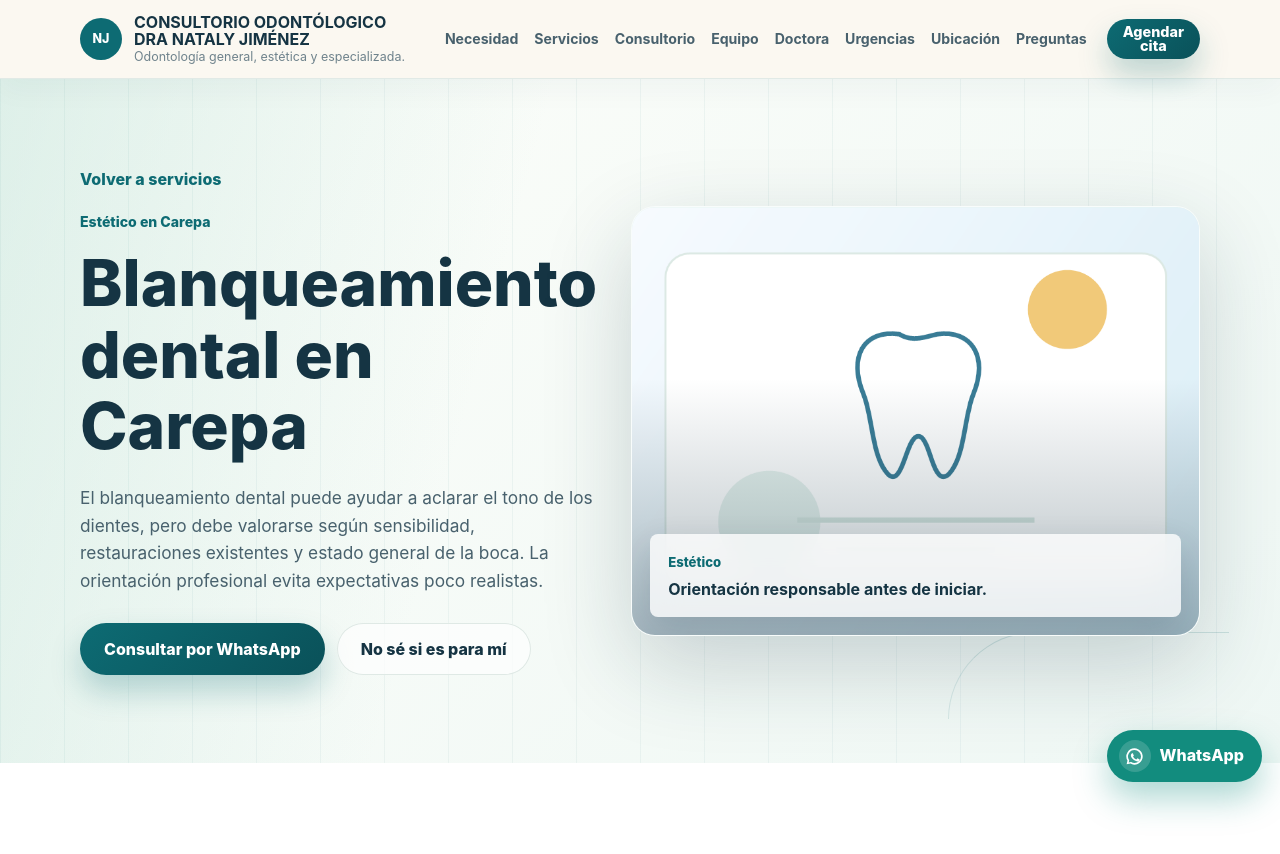
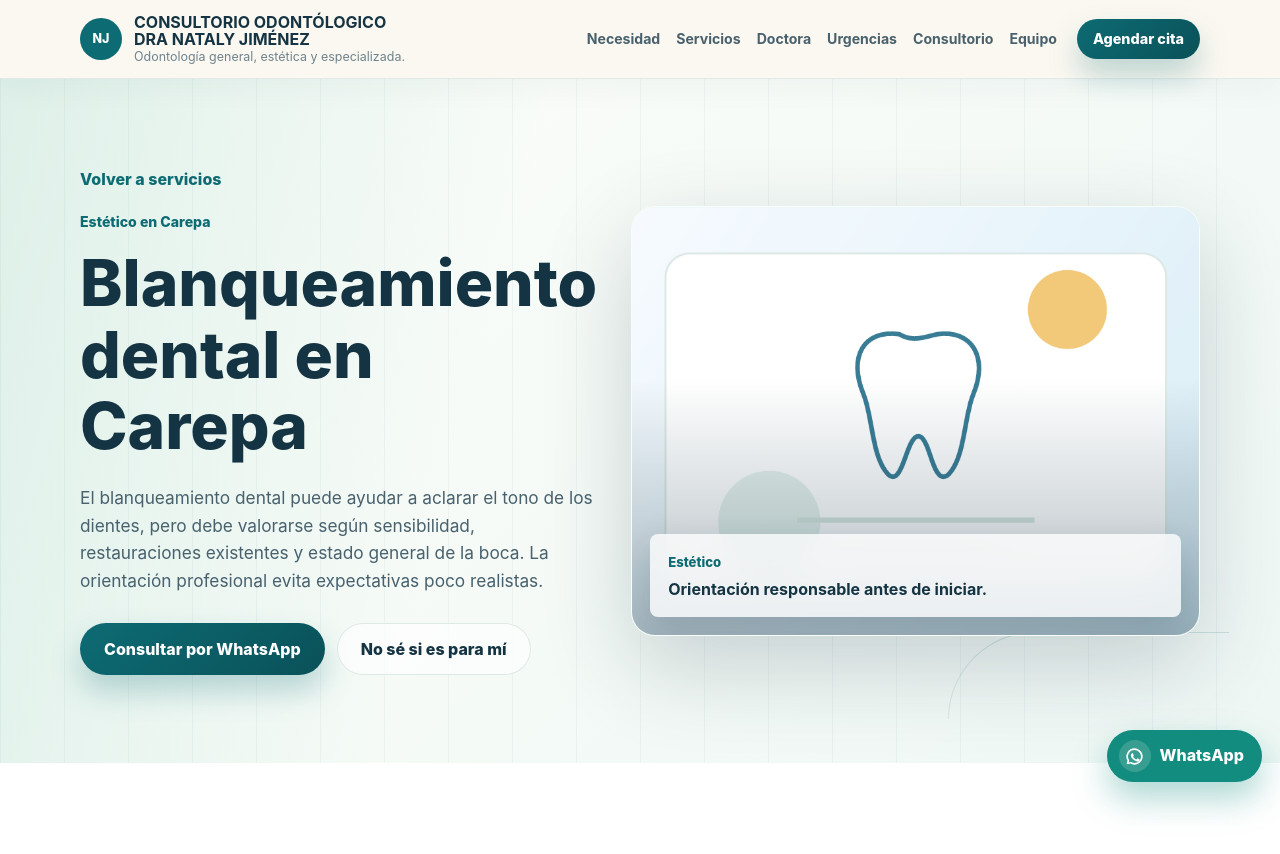
Before and after one commit to Blaister9/web-odontologia-carepa, a Next.js app: page /servicios/blanqueamiento-dental-carepa in a window 1280 px wide. Shown: the top 854 px of the page. Built offline with nearby package versions, Linux system fonts and the light colour scheme.

Commit message:
feat: compact home for WhatsApp conversion

```diff
--- a/src/components/layout/Header.tsx
+++ b/src/components/layout/Header.tsx
@@ -9,12 +9,10 @@ import { Button } from "../ui/Button";
 const navItems = [
   { label: "Necesidad", href: "/#que-necesitas" },
   { label: "Servicios", href: "/#servicios" },
-  { label: "Consultorio", href: "/consultorio" },
-  { label: "Equipo", href: "/equipo" },
   { label: "Doctora", href: "/#doctora" },
   { label: "Urgencias", href: "/#urgencias" },
-  { label: "Ubicación", href: "/#ubicacion" },
-  { label: "Preguntas", href: "/#preguntas" }
+  { label: "Consultorio", href: "/consultorio" },
+  { label: "Equipo", href: "/equipo" }
 ];
 
 export function Header() {
--- a/src/components/sections/Emergency.tsx
+++ b/src/components/sections/Emergency.tsx
@@ -20,7 +20,7 @@ export function Emergency() {
             molestias como dolor, inflamación, fracturas o emergencias dentales.
           </p>
           <Button href={emergencyUrl} target="_blank" variant="emergency" size="lg">
-            Consultar urgencia por WhatsApp
+            Tengo una urgencia
           </Button>
         </div>
 
--- a/src/components/sections/Hero.tsx
+++ b/src/components/sections/Hero.tsx
@@ -37,7 +37,7 @@ export function Hero() {
               size="lg"
               onClick={() => trackEvent("click_whatsapp_hero")}
             >
-              Agendar por WhatsApp
+              Agendar valoración
             </Button>
             <Button href="#servicios" variant="outline" size="lg">
               Ver servicios
@@ -50,7 +50,7 @@ export function Hero() {
             ))}
           </div>
 
-          <a className="hero__scroll-cue" href="#tratamientos-destacados">
+          <a className="hero__scroll-cue" href="#servicios">
             <span aria-hidden="true" />
             Ver tratamientos destacados
           </a>
--- a/src/components/sections/RegionWhatsApp.tsx
+++ b/src/components/sections/RegionWhatsApp.tsx
@@ -21,7 +21,7 @@ export function RegionWhatsApp() {
           </p>
         </div>
         <Button href={whatsappUrl} target="_blank" size="lg">
-          Escribir desde mi ubicación
+          Estoy en Carepa o una vereda cercana
         </Button>
       </div>
     </section>
--- a/src/styles/globals.css
+++ b/src/styles/globals.css
@@ -883,6 +883,20 @@ p {
   text-decoration-color: var(--color-gold);
 }
 
+.featured-treatments__footer {
+  margin-top: 24px;
+  text-align: center;
+}
+
+.featured-treatments__footer a {
+  color: var(--color-teal);
+  font-weight: 850;
+}
+
+.featured-treatments__footer a:hover {
+  color: var(--color-gold);
+}
+
 .guidance-band {
   position: relative;
   overflow: hidden;
@@ -2158,6 +2172,89 @@ p {
 
 .service-disclaimer__inner span {
   color: var(--color-gold-soft);
+}
+
+.compact-trust {
+  background:
+    linear-gradient(135deg, rgba(255, 255, 255, 0.92), rgba(228, 243, 239, 0.72)),
+    var(--color-white);
+}
+
+.compact-trust__inner {
+  display: grid;
+  gap: 28px;
+  align-items: center;
+}
+
+.compact-trust__inner > div:first-child p {
+  max-width: 660px;
+  color: var(--color-ink-soft);
+  font-size: 1.06rem;
+}
+
+.compact-trust__panel {
+  display: grid;
+  gap: 18px;
+  padding: 24px;
+  border: 1px solid rgba(13, 107, 115, 0.16);
+  border-radius: var(--radius-card);
+  background: rgba(255, 255, 255, 0.84);
+  box-shadow: var(--shadow-soft);
+}
+
+.compact-trust__doctor {
+  display: grid;
+  gap: 6px;
+}
+
+.compact-trust__doctor span {
+  color: var(--color-gold);
+  font-size: 0.82rem;
+  font-weight: 850;
+  letter-spacing: 0.04em;
+  text-transform: uppercase;
+}
+
+.compact-trust__doctor strong {
+  color: var(--color-ink);
+  font-size: 1.24rem;
+}
+
+.compact-trust__panel ul {
+  display: grid;
+  gap: 10px;
+  padding: 0;
+  margin: 0;
+  list-style: none;
+}
+
+.compact-trust__panel li {
+  position: relative;
+  padding-left: 22px;
+  color: var(--color-ink-soft);
+}
+
+.compact-trust__panel li::before {
+  position: absolute;
+  top: 0.72em;
+  left: 0;
+  width: 8px;
+  height: 8px;
+  border-radius: 999px;
+  background: var(--color-teal);
+  content: "";
+}
+
+.compact-trust__actions {
+  display: flex;
+  flex-wrap: wrap;
+  gap: 12px 16px;
+  align-items: center;
+}
+
+.compact-trust__actions a:not(.button) {
+  color: var(--color-teal);
+  font-weight: 850;
 }
 
 .brand-story {
@@ -2572,6 +2669,7 @@ p {
   .service-content__grid,
   .service-faq__grid,
   .service-disclaimer__inner,
+  .compact-trust__inner,
   .brand-story__grid,
   .region-whatsapp__inner,
   .final-whatsapp__inner {
@@ -2701,6 +2799,45 @@ p {
     max-width: 100%;
   }
 
+  .need-selector,
+  .featured-treatments,
+  .compact-trust {
+    padding: 56px 0;
+  }
+
+  .region-whatsapp,
+  .final-whatsapp {
+    padding: 44px 0;
+  }
+
+  .need-selector__grid,
+  .compact-trust__inner {
+    gap: 20px;
+  }
+
+  .need-selector .section-heading,
+  .featured-treatments .section-heading {
+    margin-bottom: 22px;
+  }
+
+  .need-selector__note {
+    display: none;
+  }
+
+  .need-result,
+  .compact-trust__panel,
+  .featured-treatment-card {
+    padding: 20px;
+  }
+
+  .featured-treatment-card {
+    min-height: auto;
+  }
+
+  .featured-treatments__grid {
+    gap: 12px;
+  }
+
   .about__highlights {
     grid-template-columns: 1fr;
   }
@@ -2718,6 +2855,7 @@ p {
     width: 100%;
   }
 
+  .compact-trust__actions .button,
   .internal-hero__actions .button,
   .final-whatsapp__actions .button,
   .region-whatsapp .button {
```
Also changed, not shown: src/components/sections/CompactDoctorTrust.tsx (added, +49 -0 lines), src/components/sections/FeaturedTreatments.tsx (+6 -2 lines), src/pages/index.tsx (+2 -14 lines).
